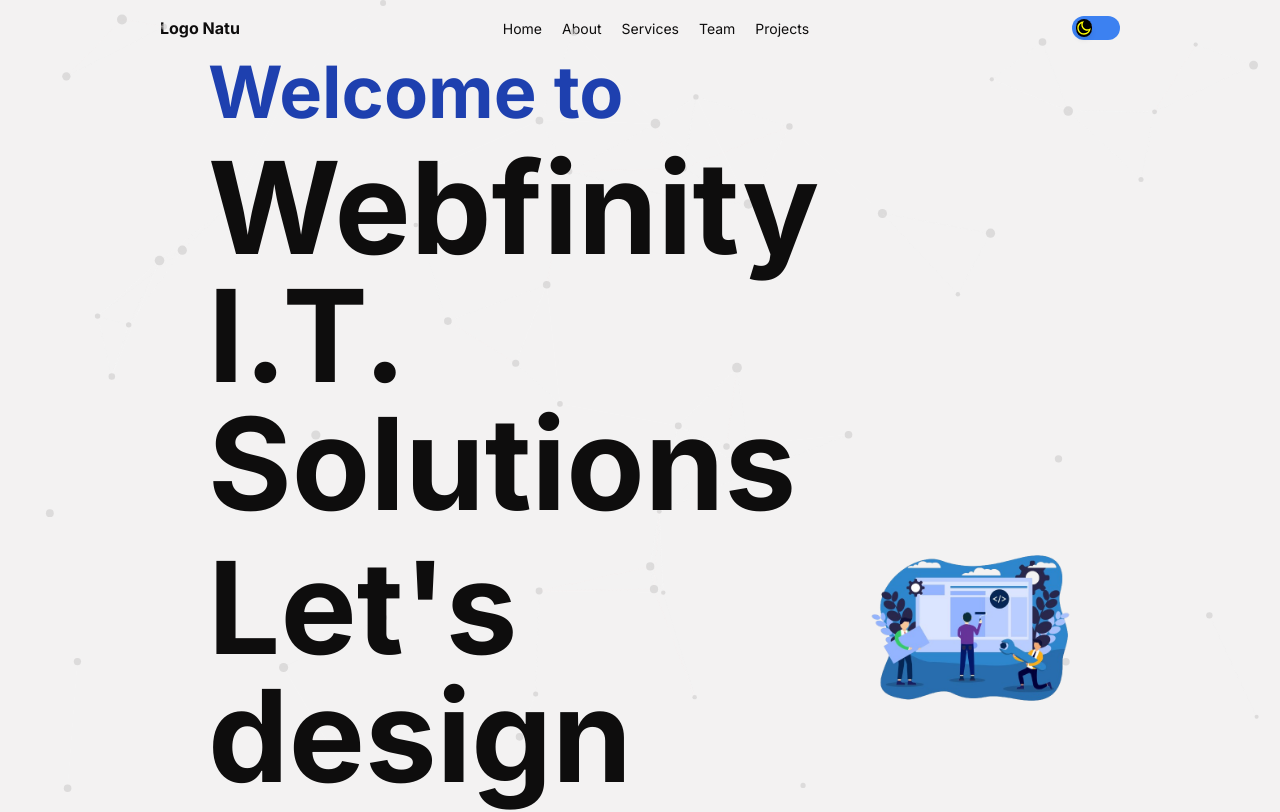
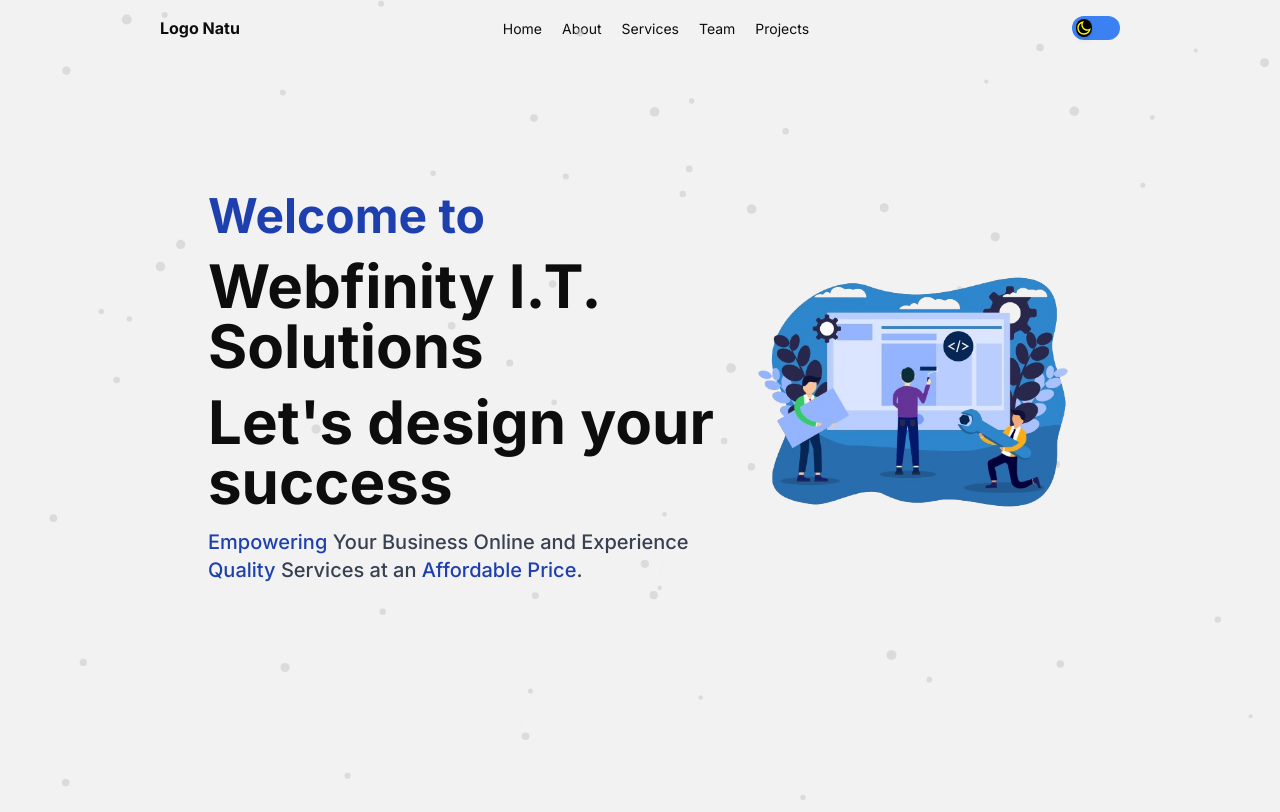
Before and after one commit to ITyukz11/Webfinity-IT-Solutions, a Next.js app: page / in a window 1280 px wide. Shown: the top 812 px of the page. Built offline with nearby package versions, Linux system fonts and the light colour scheme.

Commit message:
Disabled eslint

```diff
--- a/app/contents/AboutUs.tsx
+++ b/app/contents/AboutUs.tsx
@@ -22,11 +22,15 @@ const AboutUs: React.FC<Props> = () => {
 
     return (
         <div className={`w-full min-h-min h-screen z-50 px-52 pb-32 flex flex-row justify-center transition-opacity ${loaded ? 'opacity-100' : 'opacity-0'}`}>
-            <div className='flex flex-col justify-center '>
-                <h2 className={`text-3xl sm:text-4xl md:text-5xl lg:text-6xl xl:text-7xl font-bold ${isDarkMode ? 'text-blue-500' : 'text-blue-800'} mb-4`}>Welcome to</h2>
-                <h1 className={`text-5xl sm:text-6xl md:text-7xl lg:text-8xl xl:text-9xl font-bold ${isDarkMode ? 'text-[#CCD6F6]' : 'text-dark'} mb-4`}>Webfinity I.T. Solutions</h1>
-                <h1 className={`text-5xl sm:text-6xl md:text-7xl lg:text-8xl xl:text-9xl font-bold ${isDarkMode ? 'text-[#B1C4FC]' : 'text-dark'} mb-4`}>Let&apos;s design your success</h1>
-                <h2 className={`text-lg sm:text-xl md:text-2xl lg:text-3xl xl:text-4xl font-medium mb-2 ${isDarkMode ? 'text-gray-300' : 'text-gray-700'}`}>Empowering Your Business Online and Experience quality services at an affordable price.</h2>
+            <div className='flex flex-col justify-center transition-all delay-150'>
+                <h2 className={`text-lg sm:text-2xl md:text-3xl lg:text-4xl xl:text-5xl font-bold ${isDarkMode ? 'text-blue-500' : 'text-blue-800'} mb-4 animate-left-to-right`}>Welcome to</h2>
+                <h1 className={`text-xl sm:text-3xl md:text-4xl lg:text-5xl xl:text-6xl font-bold ${isDarkMode ? 'text-[#CCD6F6]' : 'text-dark'} mb-4 animate-left-to-right`}>Webfinity I.T. Solutions</h1>
+                <h1 className={`text-xl sm:text-3xl md:text-4xl lg:text-5xl xl:text-6xl font-bold ${isDarkMode ? 'text-[#B1C4FC]' : 'text-dark'} mb-4 animate-left-to-right`}>Let's design your success</h1>
+                <h2 className={`text-sm sm:text-sm md:text-base lg:text-lg xl:text-xl font-medium mb-2 ${isDarkMode ? 'text-gray-300' : 'text-gray-700'} animate-left-to-right`}>
+                    <span className={`${isDarkMode ? 'text-blue-500' : 'text-blue-800'} `}>Empowering</span> Your Business Online and Experience
+                    <span className={`${isDarkMode ? 'text-blue-500' : 'text-blue-800'} `}> Quality</span> Services at an
+                    <span className={`${isDarkMode ? 'text-blue-500' : 'text-blue-800'} `}> Affordable Price</span>.
+                </h2>
             </div>
             <div className='flex flex-col justify-center '>
                 <Image src='/about-us.png' height={500} width={500} alt='About Us Image' />
```
Also changed, not shown: .eslint.json (added).
